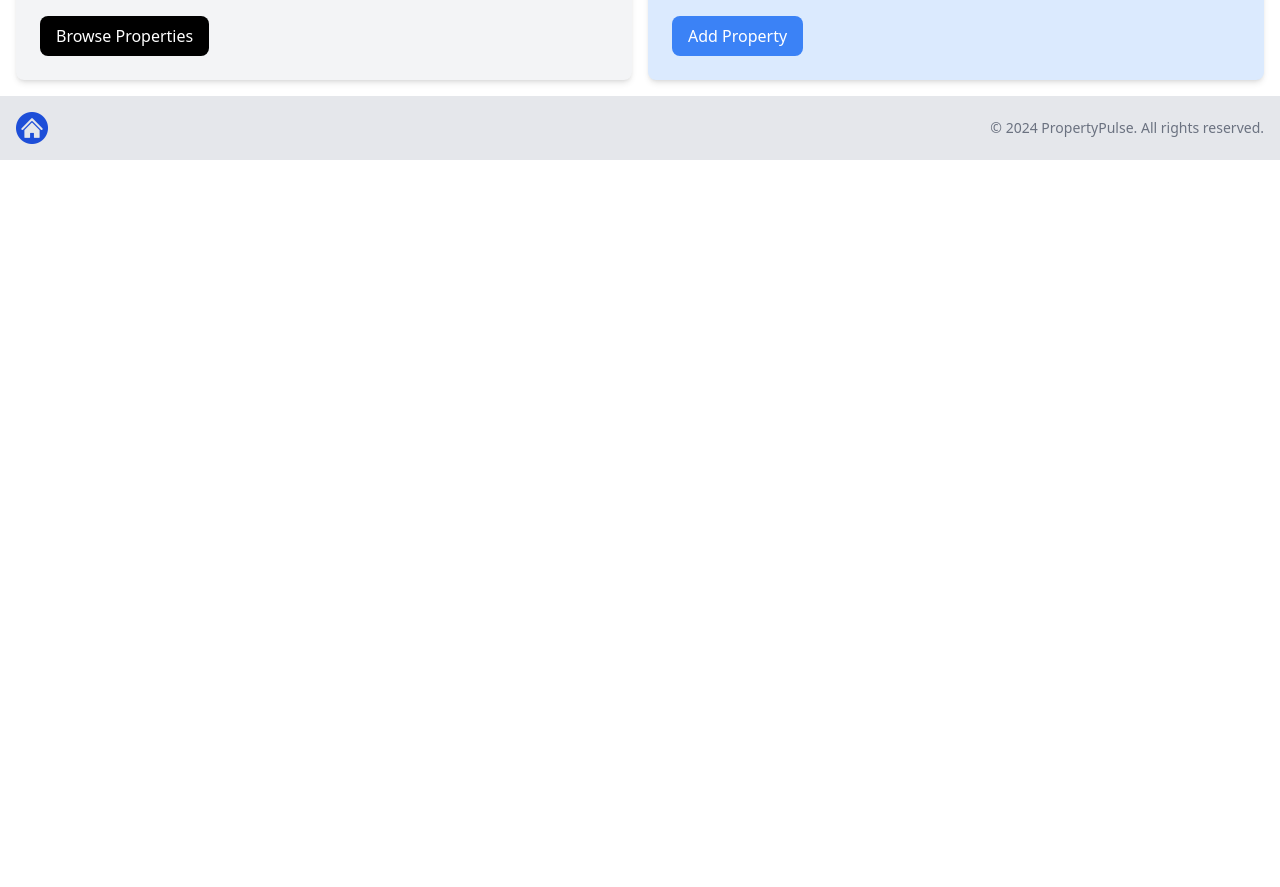
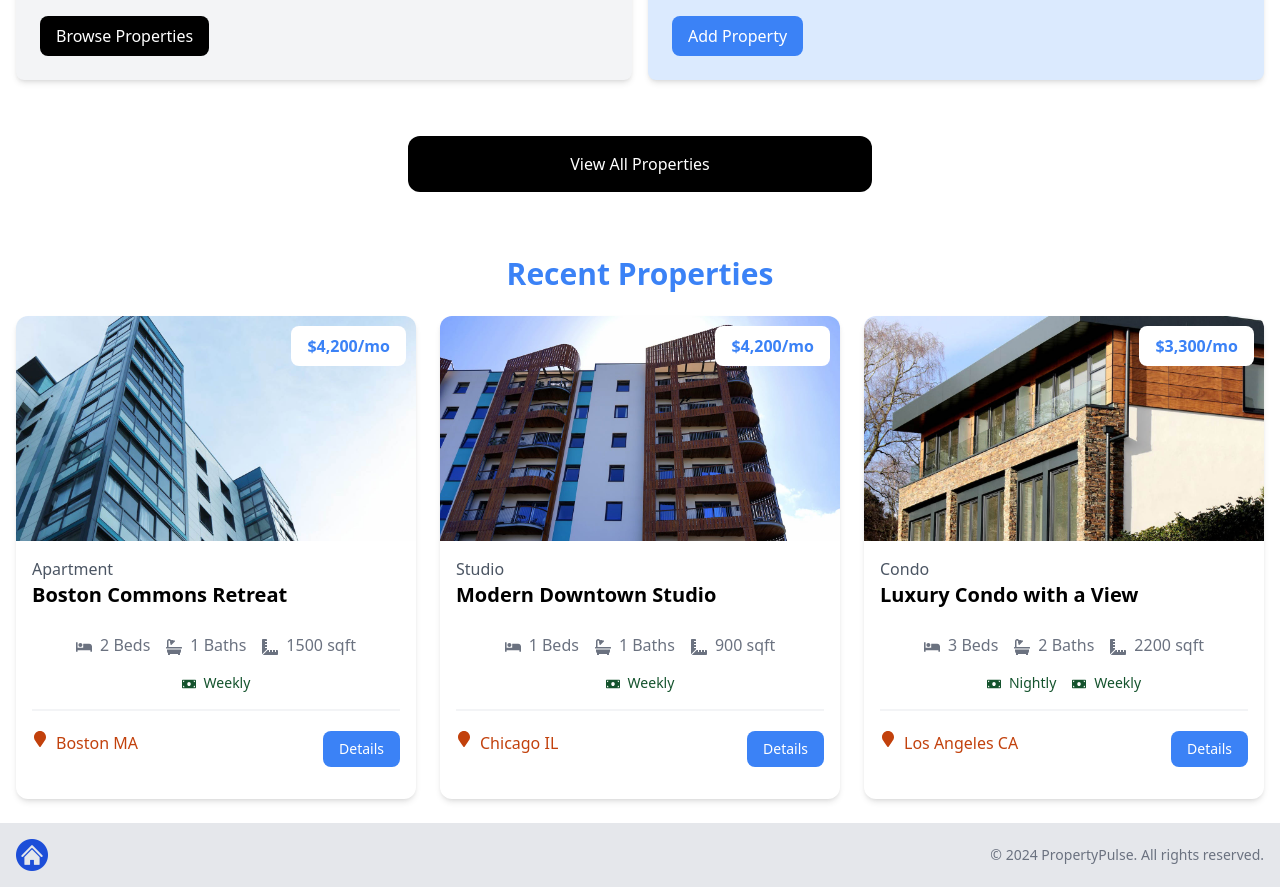
Before and after one commit to Glauco-Developer/next-property, a Next.js app: page / in a window 1280 px wide. Shown: the part 541-1428 px from the top of the page. Before the commit the page ends 800 px from the top, so only its background shows below. Built offline with nearby package versions, Linux system fonts and the light colour scheme; no server answers.

Commit message:
not-found, loading, HomeProperties

```diff
--- /dev/null
+++ b/app/loading.jsx
@@ -0,0 +1,20 @@
+'use-client';
+import ClipLoader from "react-spinners/ClipLoader";
+
+const override = {
+    display: 'block',
+    margin: '100px auto'
+};
+
+const Loading = ({loading}) => {
+    return (
+        <ClipLoader
+            color='#3b82f6'
+            loading={loading}
+            cssOverride={override}
+            size={150}
+            aria-label='Loaiding Spinner'
+        />
+    );
+}
+export default Loading;
--- /dev/null
+++ b/app/not-found.jsx
@@ -0,0 +1,27 @@
+import Link from 'next/link';
+import { FaExclamationTriangle } from 'react-icons/fa';
+
+const NotFoundPage = () => {
+    return (
+        <section className="bg-blue-50 min-h-screen flex-grow">
+            <div className="container m-auto max-w-2xl py-24">
+                <div className="bg-white px-6 py-24 mb-4 shadow-md rounded-md border m-4 md:m-0" >
+                    <div className="flex justify-center">
+                        <FaExclamationTriangle className="fas fa-exclamation-triangle fa-5x text-8xl text-yellow-400" />
+                    </div>
+                    <div className="text-center">
+                        <h1 className="text-3xl font-bold mt-4 mb-2">Page Not Found</h1>
+                        <p className="text-gray-500 text-xl mb-10">
+                            The page you are looking for does not exist.
+                        </p>
+                        <Link href="/" className="bg-blue-700 hover:bg-blue-800 text-white font-bold py-4 px-6 rounded">
+                            Go Home
+                        </Link>
+                    </div>
+                </div>
+            </div>
+            <div className="flex-grow"></div>
+        </section>
+    );
+}
+export default NotFoundPage;
--- a/app/page.jsx
+++ b/app/page.jsx
@@ -1,12 +1,14 @@
 import Hero from '@/components/Hero'
 import InfoBoxes from '@/components/InfoBoxes'
-import Link from 'next/link';
+import HomeProperties from '@/components/HomeProperties';
 
 const HomePage = () => {
+    console.log(process.env.MONGODB_URI)
     return (
         <>
             <Hero />
             <InfoBoxes />
+            <HomeProperties />
         </>
     );
 }
--- /dev/null
+++ b/components/HomeProperties.jsx
@@ -0,0 +1,36 @@
+import Link from "next/link";
+import properties from '@/properties.json';
+import PropertyCard from "./PropertyCard"
+
+const HomeProperties = () => {
+	const recentProperties = properties
+		.sort(() => Math.random() - Math.random())
+		.slice(0,3)
+
+	return (
+		<>
+			<section className="m-auto max-w-lg my-10 px-6">
+				<Link href="properties" className="block bg-black text-white text-center py-4 px-6 rounded-xl hover:bg-gray-700">
+					View All Properties
+				</Link>
+			</section>
+			<section className="px-4 py-6">
+				<div className="container-xl lg:container m-auto">
+					<h2 className="text-3xl font-bold text-blue-500 mb-6 text-center">
+						Recent Properties
+					</h2>
+					<div className="grid grid-cols-1 md:grid-cols-3 gap-6">
+						{recentProperties === 0 ?
+							(<p>No properties found</p>) :
+							recentProperties.map((property) => (
+								<PropertyCard key={property._id} property={property} />
+							))
+						}
+					</div>
+				</div>
+			</section>
+		</>
+	)
+}
+
+export default HomeProperties
```
Also changed, not shown: package.json (+4 -3 lines), 2 other files (tests, documents, lock files or other folders).
